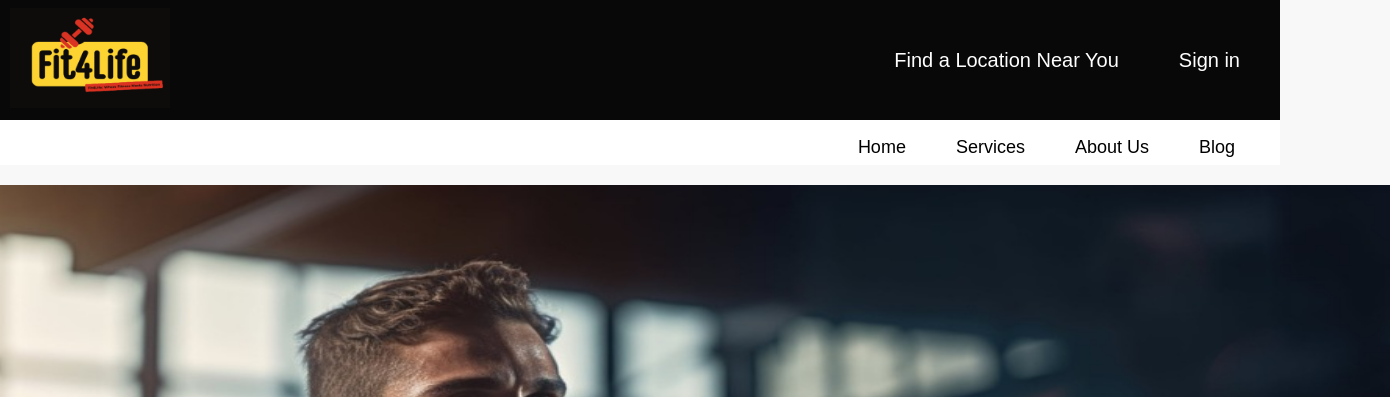
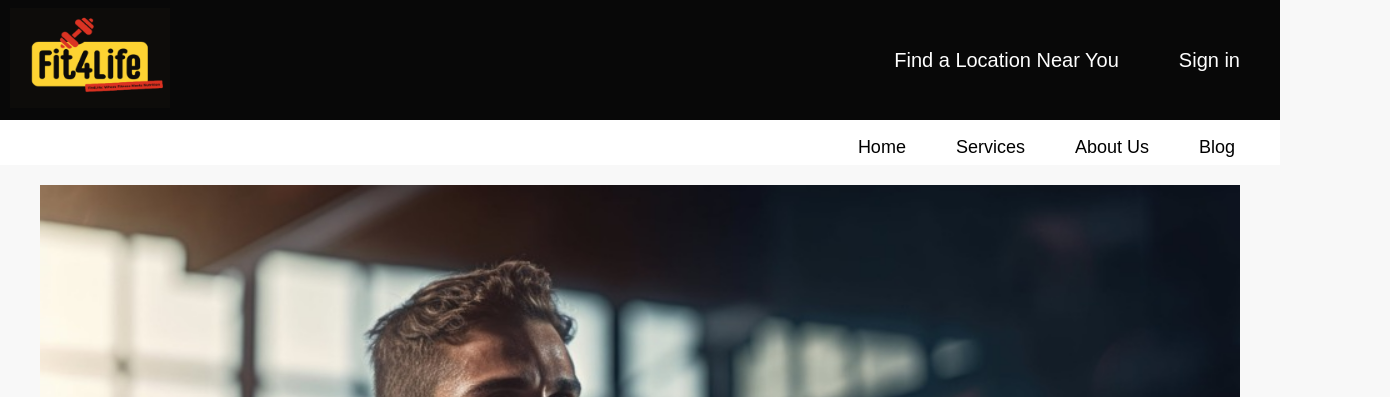
Before and after one commit to prakashwale/fit4Life, a plain HTML site: page index.html in a window 1280 px wide. Shown: the top 397 px of the page, 1390 px wide, since content can reach past the window. Drawn offline with Linux system fonts and the light colour scheme.

Commit message:
Add files via upload

```diff
--- a/styles.css
+++ b/styles.css
@@ -144,7 +144,7 @@ main {
 
 .cover img {
     height: 600px;
-    width: 1500px;
+    width: 100%;
 }
 
 .cover-button {
```
